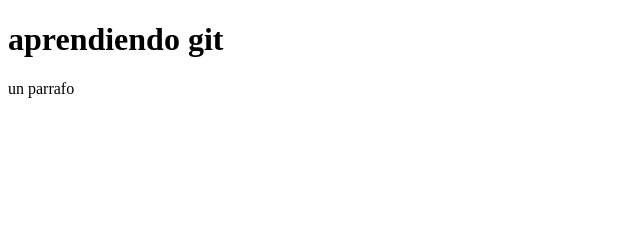
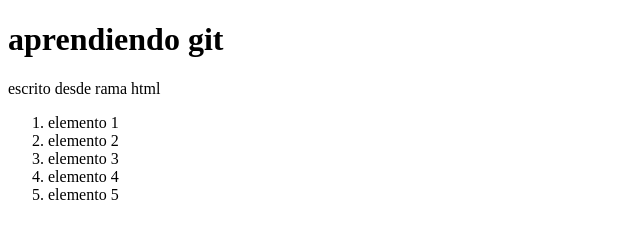
Before and after one commit to nuckesito/prueba-fork-git, a plain HTML site: page index.html in a window 1280 px wide. Shown: the whole page, without its empty margins (0-640 px from the left). Drawn offline with Linux system fonts and the light colour scheme.

Commit message:
agregando index.js al index.html

```diff
--- a/index.html
+++ b/index.html
@@ -7,6 +7,14 @@
   </head>
   <body>
     <h1>aprendiendo git</h1>
-    <p>un parrafo</p>
+    <p>escrito desde rama html</p>
+    <ol>
+      <li>elemento 1</li>
+      <li>elemento 2</li>
+      <li>elemento 3</li>
+      <li>elemento 4</li>
+      <li>elemento 5</li>
+    </ol>
+    <script src="index.js"></script>
   </body>
 </html>
```
